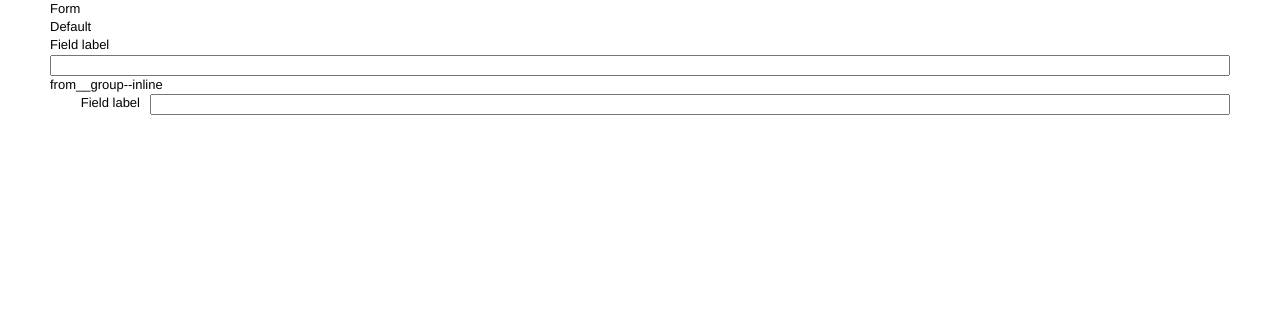
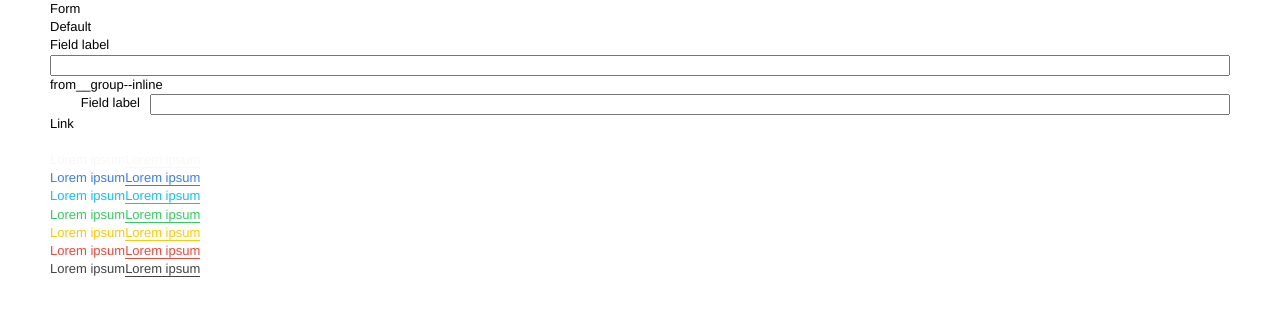
Before and after one commit to PrimeModule/structure.css, a website: page index.html in a window 1280 px wide. Drawn offline with nearby package versions, Linux system fonts and the light colour scheme; files that its build step writes are made by us from their sources.

Commit message:
Added link component styles and themes. (#3)

```diff
--- a/index.html
+++ b/index.html
@@ -35,5 +35,116 @@
       </fieldset>
     </form>
   </section>
+
+  <section class="section">
+    <h3>Link</h3>
+    <table>
+      <tbody>
+        <tr>
+          <td>
+            <a class="link link--light">
+              <span class="link__text">Lorem ipsum</span>
+            </a>
+          </td>
+          <td>
+            <a class="link link--light">
+              <span class="link__underline">Lorem ipsum</span>
+            </a>
+          </td>
+        </tr>
+
+        <tr>
+          <td>
+            <a class="link link--stable">
+              <span class="link__text">Lorem ipsum</span>
+            </a>
+          </td>
+          <td>
+            <a class="link link--stable">
+              <span class="link__underline">Lorem ipsum</span>
+            </a>
+          </td>
+        </tr>
+
+        <tr>
+          <td>
+            <a class="link link--positive">
+              <span class="link__text">Lorem ipsum</span>
+            </a>
+          </td>
+          <td>
+            <a class="link link--positive">
+              <span class="link__underline">Lorem ipsum</span>
+            </a>
+          </td>
+        </tr>
+
+        <tr>
+          <td>
+            <a class="link link--calm">
+              <span class="link__text">Lorem ipsum</span>
+            </a>
+          </td>
+          <td>
+            <a class="link link--calm">
+              <span class="link__underline">Lorem ipsum</span>
+            </a>
+          </td>
+        </tr>
+
+        <tr>
+          <td>
+            <a class="link link--balanced">
+              <span class="link__text">Lorem ipsum</span>
+            </a>
+          </td>
+          <td>
+            <a class="link link--balanced">
+              <span class="link__underline">Lorem ipsum</span>
+            </a>
+          </td>
+        </tr>
+
+        <tr>
+          <td>
+            <a class="link link--energized">
+              <span class="link__text">Lorem ipsum</span>
+            </a>
+          </td>
+          <td>
+            <a class="link link--energized">
+              <span class="link__underline">Lorem ipsum</span>
+            </a>
+          </td>
+        </tr>
+
+        <tr>
+          <td>
+            <a class="link link--assertive">
+              <span class="link__text">Lorem ipsum</span>
+            </a>
+          </td>
+          <td>
+            <a class="link link--assertive">
+              <span class="link__underline">Lorem ipsum</span>
+            </a>
+          </td>
+        </tr>
+
+        <tr>
+          <td>
+            <a class="link link--dark">
+              <span class="link__text">Lorem ipsum</span>
+            </a>
+          </td>
+          <td>
+            <a class="link link--dark">
+              <span class="link__underline">Lorem ipsum</span>
+            </a>
+          </td>
+        </tr>
+      </tbody>
+    </table>
+  </section>
 </body>
 </html>
--- a/src/stylesheets/components/_link.scss
+++ b/src/stylesheets/components/_link.scss
@@ -1,6 +1,50 @@
 /**
  * @author PrimeModule
+ * @description How to use:
+ *
+ * <a class="link">
+ *   <span class="link__text">Lorem ipsum</span>
+ * </a>
+ *
+ * <a class="link">
+ *   <span class="link__underline">Lorem ipsum</span>
+ * </a>
  */
 
+@mixin link-theme($name, $color) {
+  &--#{$name} {
+    color: $color;
+  }
+}
+
 .link {
+  cursor: pointer;
+  // elements
+  &__text {
+    border-bottom: 1px solid transparent;
+  }
+  &__underline {
+    border-bottom: 1px solid;
+  }
+
+  &:hover {
+    .link {
+      &__text {
+        border-bottom-color: initial;
+      }
+      &__underline {
+        border-bottom: none;
+      }
+    }
+  }
+
+  // themes
+  @include link-theme('light',      $color-light);
+  @include link-theme('stable',     $color-stable);
+  @include link-theme('positive',   $color-positive);
+  @include link-theme('calm',       $color-calm);
+  @include link-theme('balanced',   $color-balanced);
+  @include link-theme('energized',  $color-energized);
+  @include link-theme('assertive',  $color-assertive);
+  @include link-theme('dark',       $color-dark);
 }
```
